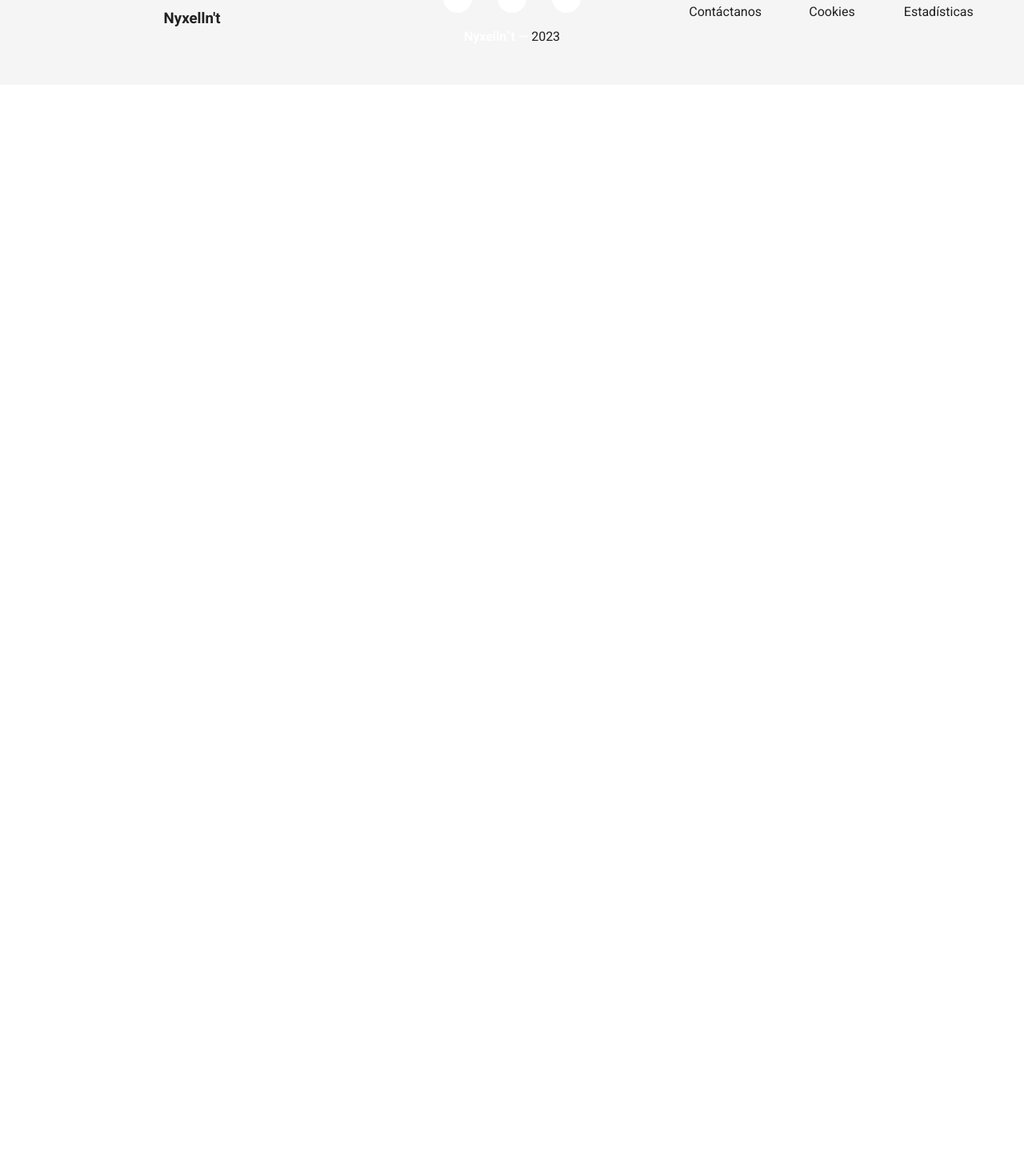
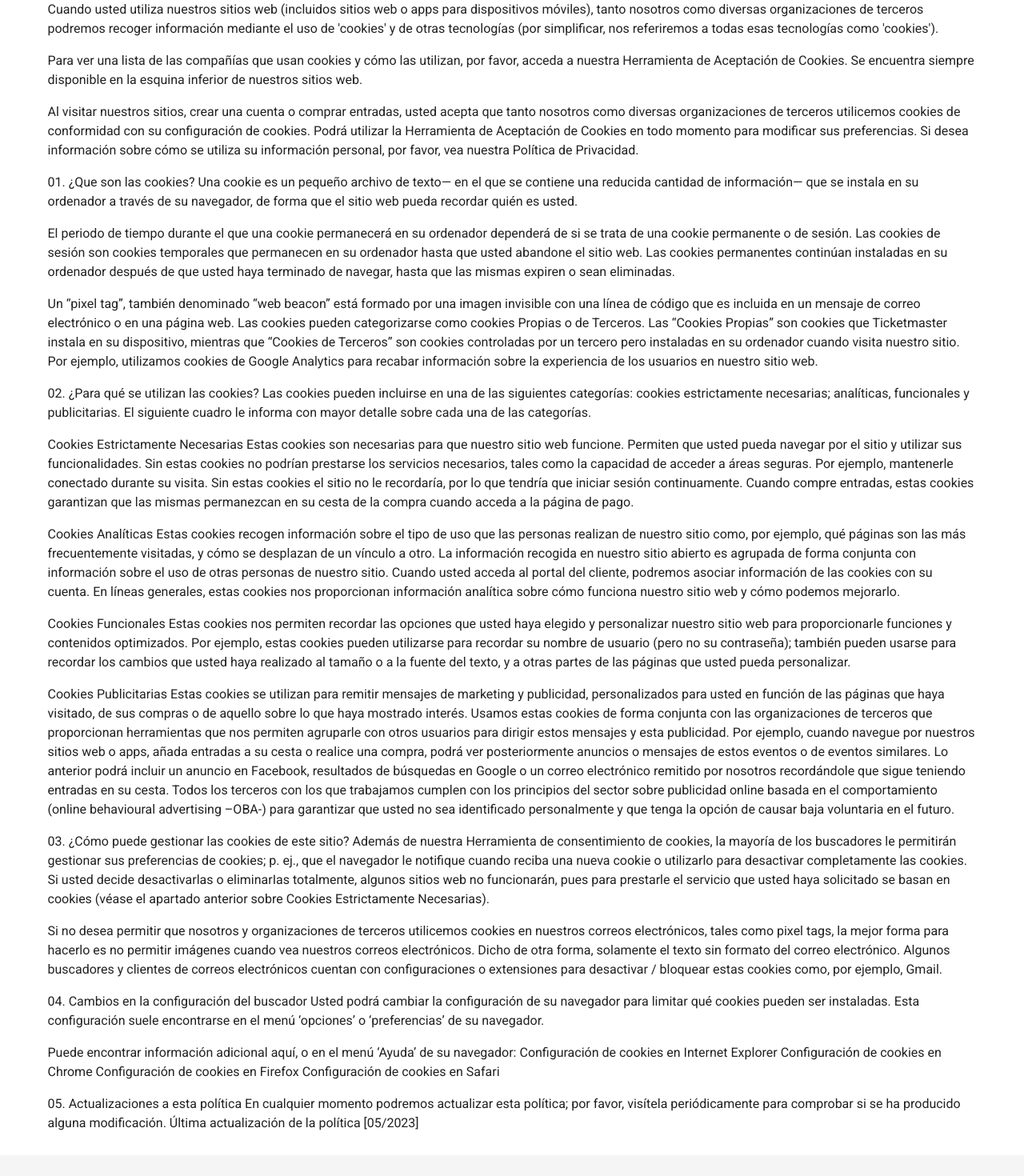
Before and after one commit to PabloBarriendos/nyxellnt-web, a Vue app: page /#/cookies in a window 1280 px wide. Shown: the part 60-1530 px from the top of the page at 80% size. Before the commit the page ends 800 px from the top, so only its background shows below. Built offline with nearby package versions, Linux system fonts and the light colour scheme.

Commit message:
Creada página de cookies

```diff
--- a/src/components/footerComponent.vue
+++ b/src/components/footerComponent.vue
@@ -24,13 +24,13 @@
 
     <div class="link-section">
       <div>
-      <p>Contáctanos</p>
+      <button>Contáctanos</button>
       </div>
       <div>
-      <p>Cookies</p>
+      <button @click="goCookies()">Cookies</button>
       </div>
       <div>
-      <p>Estadísticas</p>
+      <button>Estadísticas</button>
       </div>
     </div>
   </v-footer>
@@ -43,6 +43,11 @@ export default {
   data: () => ({
     icons: ["mdi-facebook", "mdi-twitter", "mdi-instagram"],
   }),
+  methods: {
+    goCookies() {
+      this.$router.push("/cookies")
+    }
+  },
 };
 </script>
 
@@ -79,7 +84,7 @@ export default {
       display: flex;
       justify-content: center;
 
-      p{
+      button{
         padding: 0 10px;
       }
     }
--- a/src/routes/index.js
+++ b/src/routes/index.js
@@ -3,6 +3,7 @@ import VueRouter from "vue-router";
 import HomeComponent from "../views/HomeView.vue";
 import EventComponent from "../views/EventView.vue";
 import MisEventosComponent from "../views/MisEventosView.vue";
+import CookiesView from "../views/CookiesView.vue";
 
 Vue.use(VueRouter);
 
@@ -10,6 +11,7 @@ const routes = [
   { path: "/", component: HomeComponent },
   { path: "/evento", component: EventComponent },
   { path: "/mis-eventos", component: MisEventosComponent },
+  { path: "/cookies", component: CookiesView },
 ];
 
 const router = new VueRouter({
--- /dev/null
+++ b/src/views/CookiesView.vue
@@ -0,0 +1,110 @@
+<template>
+    <v-container>
+        <h1>Política de Cookies</h1>
+        <p>Cuando usted utiliza nuestros sitios web (incluidos sitios web o apps para dispositivos móviles), tanto nosotros
+            como diversas organizaciones de terceros podremos recoger información mediante el uso de 'cookies' y de otras
+            tecnologías (por simplificar, nos referiremos a todas esas tecnologías como 'cookies').
+        </p>
+        <p>Para ver una lista de las compañías que usan cookies y cómo las utilizan, por favor, acceda a nuestra Herramienta
+            de
+            Aceptación de Cookies. Se encuentra siempre disponible en la esquina inferior de nuestros sitios web.</p>
+        <p>Al visitar nuestros sitios, crear una cuenta o comprar entradas, usted acepta que tanto nosotros como diversas
+            organizaciones de terceros utilicemos cookies de conformidad con su configuración de cookies. Podrá utilizar la
+            Herramienta de Aceptación de Cookies en todo momento para modificar sus preferencias. Si desea información sobre
+            cómo se utiliza su información personal, por favor, vea nuestra Política de Privacidad.</p>
+        <p>01. ¿Que son las cookies?
+            Una cookie es un pequeño archivo de texto— en el que se contiene una reducida cantidad de información— que se
+            instala en su ordenador a través de su navegador, de forma que el sitio web pueda recordar quién es usted.</p>
+        <p>El periodo de tiempo durante el que una cookie permanecerá en su ordenador dependerá de si se trata de una cookie
+            permanente o de sesión. Las cookies de sesión son cookies temporales que permanecen en su ordenador hasta que
+            usted
+            abandone el sitio web. Las cookies permanentes continúan instaladas en su ordenador después de que usted haya
+            terminado de navegar, hasta que las mismas expiren o sean eliminadas.</p>
+        <p> Un “pixel tag”, también denominado “web beacon” está formado por una imagen invisible con una línea de código
+            que es
+            incluida en un mensaje de correo electrónico o en una página web. Las cookies pueden categorizarse como cookies
+            Propias o de Terceros. Las “Cookies Propias” son cookies que Ticketmaster instala en su dispositivo, mientras
+            que
+            “Cookies de Terceros” son cookies controladas por un tercero pero instaladas en su ordenador cuando visita
+            nuestro
+            sitio. Por ejemplo, utilizamos cookies de Google Analytics para recabar información sobre la experiencia de los
+            usuarios en nuestro sitio web.</p>
+        <p> 02. ¿Para qué se utilizan las cookies?
+            Las cookies pueden incluirse en una de las siguientes categorías: cookies estrictamente necesarias; analíticas,
+            funcionales y publicitarias. El siguiente cuadro le informa con mayor detalle sobre cada una de las categorías.
+        </p>
+        <p>Cookies Estrictamente Necesarias
+            Estas cookies son necesarias para que nuestro sitio web funcione. Permiten que usted pueda navegar por el sitio
+            y
+            utilizar sus funcionalidades. Sin estas cookies no podrían prestarse los servicios necesarios, tales como la
+            capacidad de acceder a áreas seguras.
+            Por ejemplo, mantenerle conectado durante su visita. Sin estas cookies el sitio no le recordaría, por lo que
+            tendría
+            que iniciar sesión continuamente. Cuando compre entradas, estas cookies garantizan que las mismas permanezcan en
+            su
+            cesta de la compra cuando acceda a la página de pago.</p>
+        <p>Cookies Analíticas
+            Estas cookies recogen información sobre el tipo de uso que las personas realizan de nuestro sitio como, por
+            ejemplo,
+            qué páginas son las más frecuentemente visitadas, y cómo se desplazan de un vínculo a otro. La información
+            recogida
+            en nuestro sitio abierto es agrupada de forma conjunta con información sobre el uso de otras personas de nuestro
+            sitio. Cuando usted acceda al portal del cliente, podremos asociar información de las cookies con su cuenta. En
+            líneas generales, estas cookies nos proporcionan información analítica sobre cómo funciona nuestro sitio web y
+            cómo
+            podemos mejorarlo.</p>
+        <p> Cookies Funcionales
+            Estas cookies nos permiten recordar las opciones que usted haya elegido y personalizar nuestro sitio web para
+            proporcionarle funciones y contenidos optimizados. Por ejemplo, estas cookies pueden utilizarse para recordar su
+            nombre de usuario (pero no su contraseña); también pueden usarse para recordar los cambios que usted haya
+            realizado
+            al tamaño o a la fuente del texto, y a otras partes de las páginas que usted pueda personalizar.</p>
+        <p>Cookies Publicitarias
+            Estas cookies se utilizan para remitir mensajes de marketing y publicidad, personalizados para usted en función
+            de
+            las páginas que haya visitado, de sus compras o de aquello sobre lo que haya mostrado interés. Usamos estas
+            cookies
+            de forma conjunta con las organizaciones de terceros que proporcionan herramientas que nos permiten agruparle
+            con
+            otros usuarios para dirigir estos mensajes y esta publicidad. Por ejemplo, cuando navegue por nuestros sitios
+            web o
+            apps, añada entradas a su cesta o realice una compra, podrá ver posteriormente anuncios o mensajes de estos
+            eventos
+            o de eventos similares. Lo anterior podrá incluir un anuncio en Facebook, resultados de búsquedas en Google o un
+            correo electrónico remitido por nosotros recordándole que sigue teniendo entradas en su cesta. Todos los
+            terceros
+            con los que trabajamos cumplen con los principios del sector sobre publicidad online basada en el comportamiento
+            (online behavioural advertising –OBA-) para garantizar que usted no sea identificado personalmente y que tenga
+            la
+            opción de causar baja voluntaria en el futuro.</p>
+        <p> 03. ¿Cómo puede gestionar las cookies de este sitio?
+            Además de nuestra Herramienta de consentimiento de cookies, la mayoría de los buscadores le permitirán gestionar
+            sus
+            preferencias de cookies; p. ej., que el navegador le notifique cuando reciba una nueva cookie o utilizarlo para
+            desactivar completamente las cookies. Si usted decide desactivarlas o eliminarIas totalmente, algunos sitios web
+            no
+            funcionarán, pues para prestarle el servicio que usted haya solicitado se basan en cookies (véase el apartado
+            anterior sobre Cookies Estrictamente Necesarias).</p>
+        <p>Si no desea permitir que nosotros y organizaciones de terceros utilicemos cookies en nuestros correos
+            electrónicos,
+            tales como pixel tags, la mejor forma para hacerlo es no permitir imágenes cuando vea nuestros correos
+            electrónicos.
+            Dicho de otra forma, solamente el texto sin formato del correo electrónico. Algunos buscadores y clientes de
+            correos
+            electrónicos cuentan con configuraciones o extensiones para desactivar / bloquear estas cookies como, por
+            ejemplo,
+            Gmail.</p>
+        <p>04. Cambios en la configuración del buscador
+            Usted podrá cambiar la configuración de su navegador para limitar qué cookies pueden ser instaladas. Esta
+            configuración suele encontrarse en el menú ‘opciones’ o ‘preferencias’ de su navegador.</p>
+        <p>Puede encontrar información adicional aquí, o en el menú ‘Ayuda’ de su navegador:
+            Configuración de cookies en Internet Explorer
+            Configuración de cookies en Chrome
+            Configuración de cookies en Firefox
+            Configuración de cookies en Safari</p>
+        <p>05. Actualizaciones a esta política
+            En cualquier momento podremos actualizar esta política; por favor, visítela periódicamente para comprobar si se
+            ha
+            producido alguna modificación. Última actualización de la política [05/2023]</p>
+    </v-container>
+</template>
```
